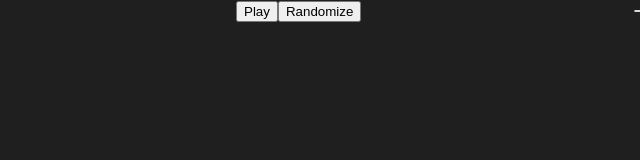
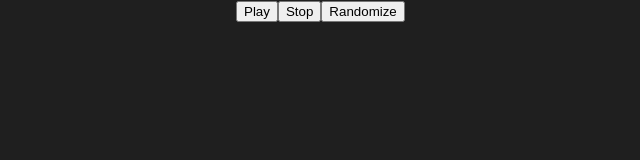
Before and after one commit to Loxphordex/Memoryfield, a React (Create React App) app: page / in a window 1280 px wide. Shown: the top 160 px of the page, without its empty margins (4-644 px from the left). Built offline with nearby package versions, Linux system fonts and the light colour scheme.

Commit message:
limited loop

```diff
--- a/src/App.js
+++ b/src/App.js
@@ -19,19 +19,23 @@ function App() {
   const [correctSelection, setCorrectSelection] = useState(0)
 
   useEffect(() => {
+    let timeout
     if (isPlaying) {
       // Light next node in order in intervals set by 'speed'
-      let timeout = setTimeout(() => {
-        let nextNode = activeNode + 1
-        setActiveNode(nextNode)
+      timeout = setTimeout(() => {
+        if (activeNode >= currentLevel) {
+          // clearTimeout(timeout)
+          // setIsPlaying(false)
+          setActiveNode(0)
+        } else {
+          let nextNode = activeNode + 1
+          setActiveNode(nextNode)
+        }
       }, speed)
 
-      // End play sequence
-      if (activeNode >= currentLevel) {
-        clearTimeout(timeout)
-        setIsPlaying(false)
-        setActiveNode(-1)
-      }
+    } else {
+      clearTimeout(timeout)
+      setActiveNode(-1)
     }
   }, [activeNode, currentLevel, speed, isPlaying])
 
@@ -46,7 +50,7 @@ function App() {
           play={setIsPlaying}
           randomize={randomize}
         />
-        <MemoryField
+        { nodes && <MemoryField
           nodes={nodes}
           activeNode={activeNode}
           setActiveNode={setActiveNode}
@@ -54,7 +58,7 @@ function App() {
           setUserSelection={setUserSelection}
           correctSelection={correctSelection}
           setCorrectSelection={setCorrectSelection}
-        />
+        /> }
       </section>
     </div>
   )
--- a/src/components/ControlPanel/ControlPanel.js
+++ b/src/components/ControlPanel/ControlPanel.js
@@ -1,13 +1,11 @@
-import React from 'react'
+import React from "react";
 
-export default function ControlPanel({
-  play,
-  randomize
-}) {
+export default function ControlPanel({ play, randomize }) {
   return (
-    <section className='control-panel'>
+    <section className="control-panel">
       <button onClick={() => play(true)}>Play</button>
+      <button onClick={() => play(false)}>Stop</button>
       <button onClick={() => randomize()}>Randomize</button>
     </section>
-  )
+  );
 }
--- a/src/components/MemoryNode/MemoryNode.js
+++ b/src/components/MemoryNode/MemoryNode.js
@@ -22,9 +22,9 @@ export default function MemoryNode({
 }) {
 
   useEffect(() => {
-    if (activeNode == playOrder) {
+    if (activeNode === playOrder) {
       let frequency = Math.floor(Math.random() * 1000)
-      synth(1, frequency, 0.1)
+      synth(0.2, frequency, 0.1)
     }
   }, [activeNode, playOrder])
 
```
